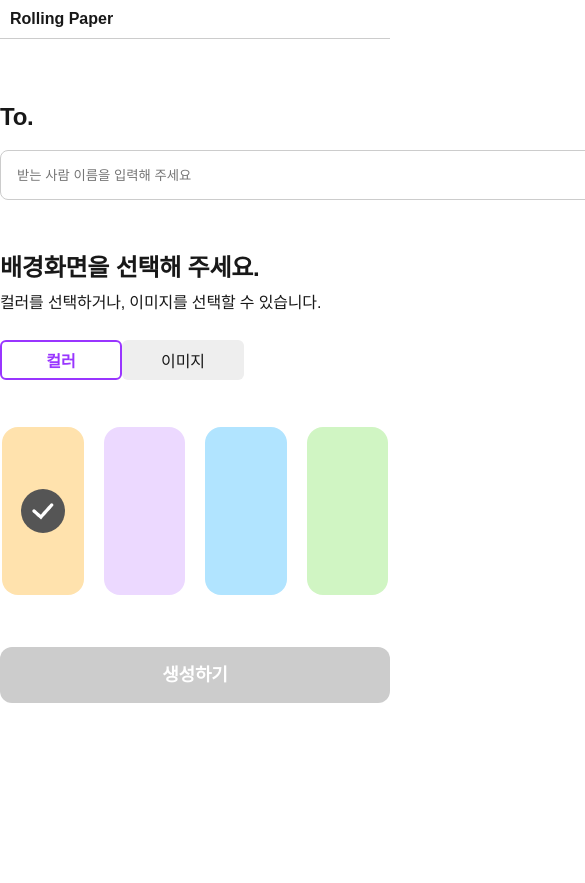
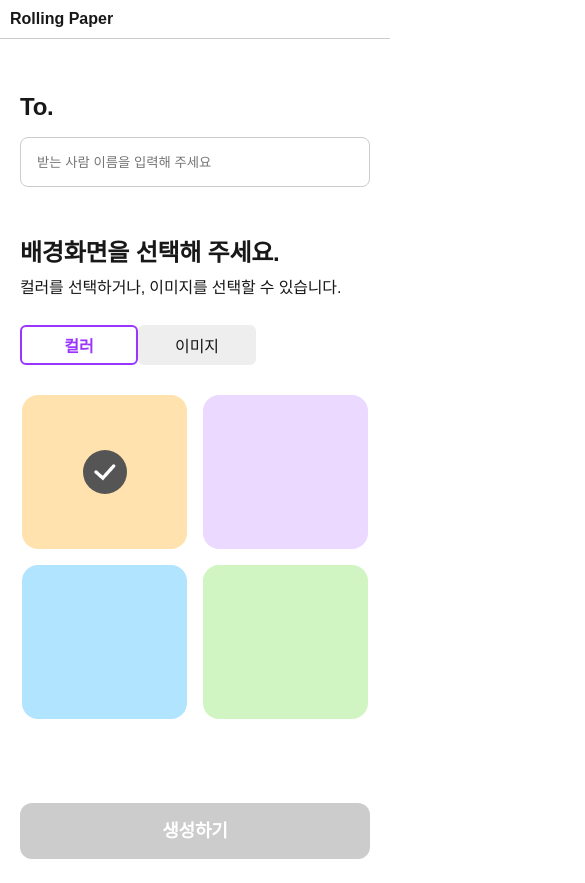
Before and after one commit to rolling-team-4/Rolling, a React app: page /post in a window 390 px wide. Shown: the top 883 px of the page, 585 px wide, since content can reach past the window. Before the commit the page ends 844 px from the top, so only its background shows below. Built offline with nearby package versions, Linux system fonts and the light colour scheme; the HTML template or start-up script is replaced by a standard one; a web font is replaced by a local one.

Commit message:
design: 게시글 작성 페이지 반응형 구현

```diff
--- a/src/components/common/Input.module.css
+++ b/src/components/common/Input.module.css
@@ -44,3 +44,19 @@
   font-size: 12px;
   margin-top: 4px;
 }
+
+@media (max-width: 767px) {
+  .inputContainer {
+    margin-top: 50px;
+    box-sizing: border-box;
+  }
+
+  .inputLabel {
+    line-height: 36px;
+  }
+
+  .inputBox {
+    width: 100%;
+    box-sizing: border-box;
+  }
+}
--- a/src/pages/PostCreatePage.module.css
+++ b/src/pages/PostCreatePage.module.css
@@ -50,7 +50,7 @@
 .unselected {
   background-color: var(--gray-200);
   border: 2px solid transparent;
-  color: #181818;
+  color: var(--gray-900);
 }
 
 .list {
@@ -65,7 +65,6 @@
 .colorItem,
 .imageItem {
   cursor: pointer;
-  padding: 4px;
   border: 2px solid transparent;
   padding: 0;
   margin: 0;
@@ -120,3 +119,41 @@
 .createButton button {
   width: 100%;
 }
+
+@media (max-width: 767px) {
+  .container {
+    padding-left: 20px;
+    padding-right: 20px;
+  }
+
+  .textBox {
+    margin-top: 8px;
+  }
+
+  .buttonBox {
+    margin: 24px 0 28px 0;
+  }
+
+  .baseButton {
+    width: 118px;
+  }
+
+  .list {
+    display: grid;
+    grid-template-columns: repeat(2, 1fr);
+    gap: 12px;
+  }
+
+  .colorBox {
+    height: 154px;
+  }
+
+  .imageItem img {
+    height: 154px;
+  }
+
+  .createButton {
+    margin-top: 82px;
+    margin-bottom: 24px;
+  }
+}
```
